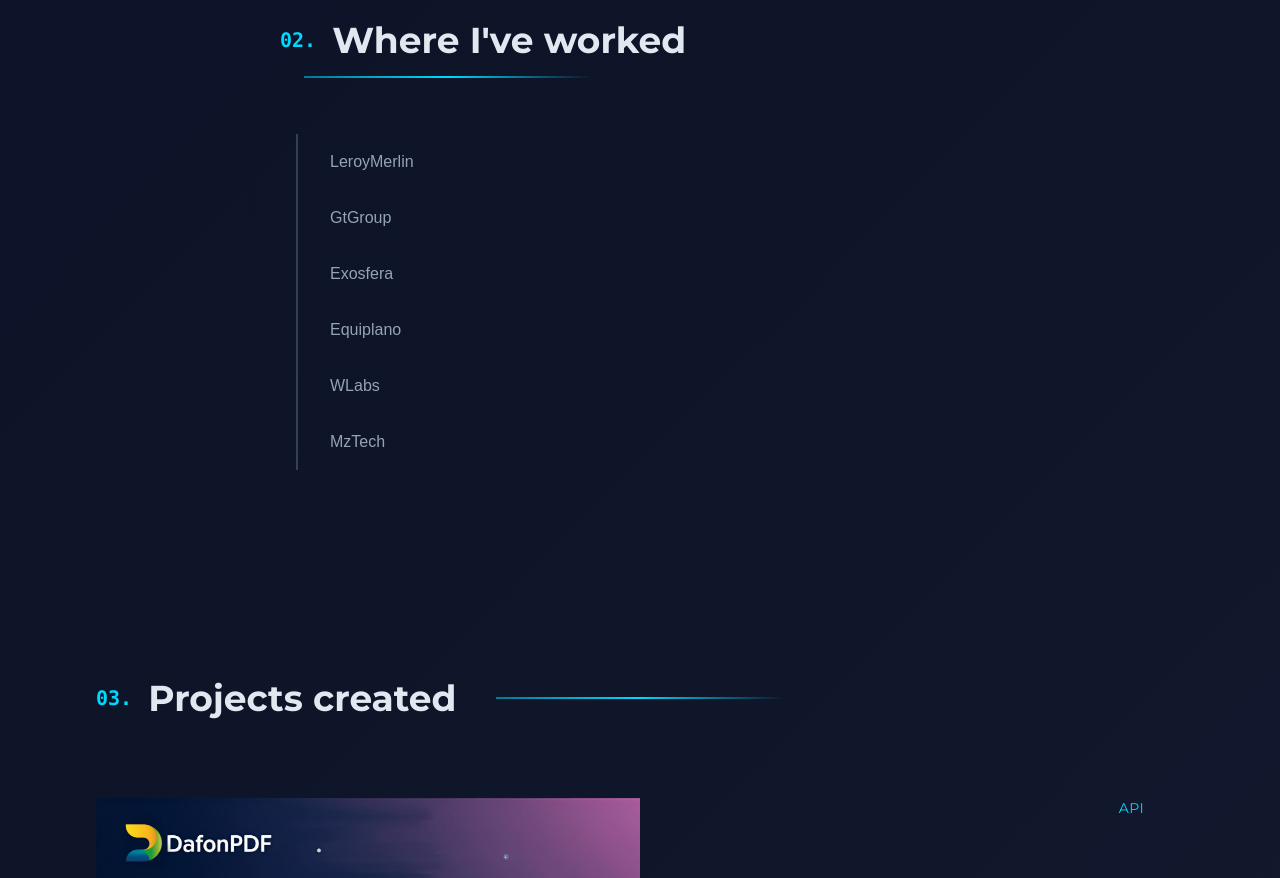
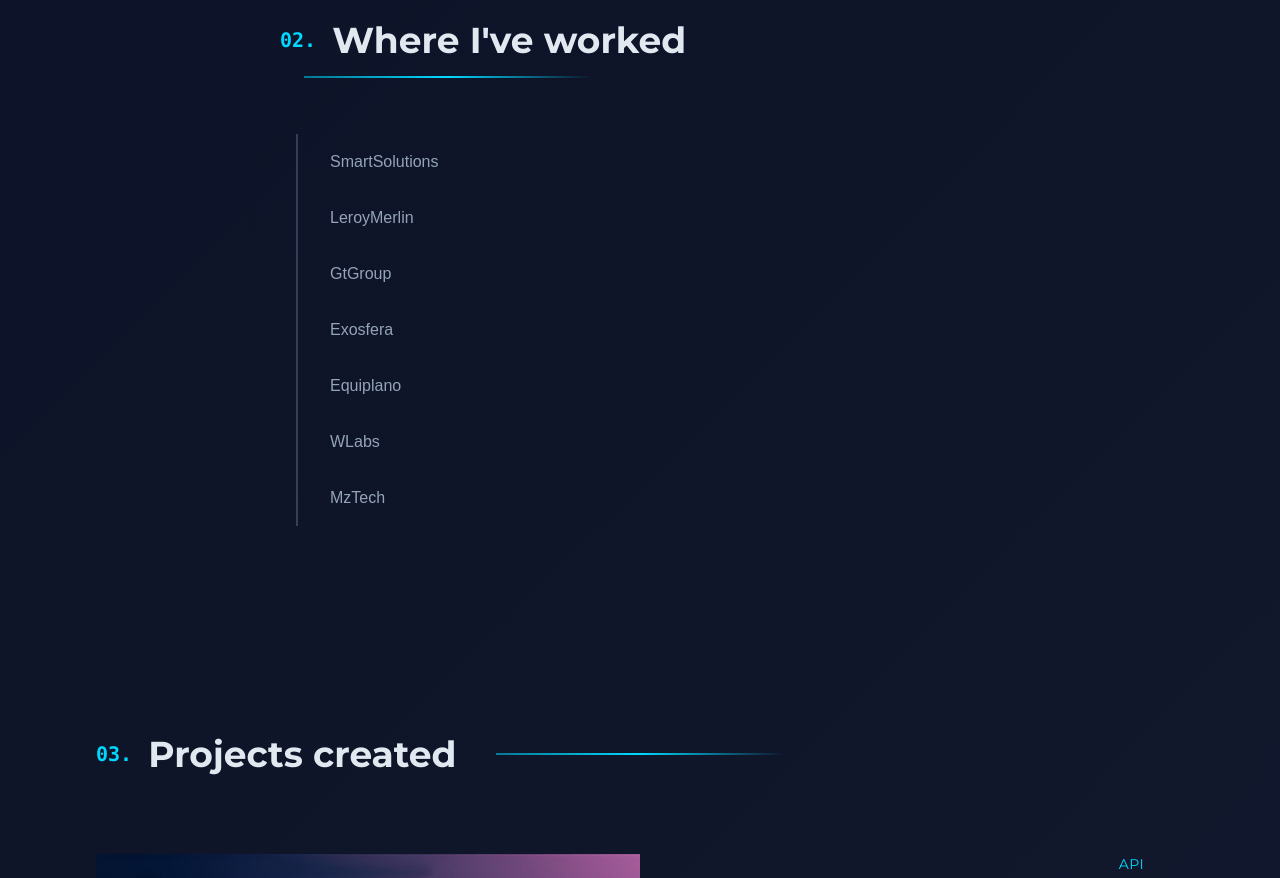
Before and after one commit to Daniel-Fonseca-da-Silva/portfolio-website, a Next.js app: page / in a window 1280 px wide. Shown: the part 2260-3138 px from the top of the page. Built offline with nearby package versions, Linux system fonts and the light colour scheme; a web font is replaced by a local one.

Commit message:
fix: added new experience company

```diff
--- a/components/Experience.tsx
+++ b/components/Experience.tsx
@@ -6,6 +6,7 @@
 import Wlabs from "./works/Wlabs";
 import Exosfera from "./works/Exosfera";
 import LeroyMerlin from "./works/LeroyMerlin";
+import SmartSolutions from "./works/SmartSolutions";
 
 const Experience = () => {
   const [workGtGroup, setWorkGtGroup] = useState(false);
@@ -14,7 +15,17 @@
   const [workWlabs, setWorkWlabs] = useState(false);
   const [workExosfera, setWorkExosfera] = useState(false);
   const [workLeroyMerlin, setWorkLeroyMerlin] = useState(false);
+  const [smartSolutions, setSmartSolutions] = useState(false);
 
+  const handleSmartSolutions = () => {
+    setWorkGtGroup(false);
+    setWorkEquiplano(false);
+    setWorkMzTech(false);
+    setWorkWlabs(false);
+    setWorkExosfera(false);
+    setWorkLeroyMerlin(false);
+    setSmartSolutions(true);
+  };
   const handleGtGroup = () => {
     setWorkGtGroup(true);
     setWorkEquiplano(false);
@@ -22,6 +33,7 @@
     setWorkWlabs(false);
     setWorkExosfera(false);
     setWorkLeroyMerlin(false);
+    setSmartSolutions(false);
   };
 
   const handleEquiplano = () => {
@@ -31,6 +43,7 @@
     setWorkWlabs(false);
     setWorkExosfera(false);
     setWorkLeroyMerlin(false);
+    setSmartSolutions(false);
   };
 
   const handleMzTech = () => {
@@ -40,6 +53,7 @@
     setWorkWlabs(false);
     setWorkExosfera(false);
     setWorkLeroyMerlin(false);
+    setSmartSolutions(false);
   };
 
   const handleWlabs = () => {
@@ -49,6 +63,7 @@
     setWorkWlabs(true);
     setWorkExosfera(false);
     setWorkLeroyMerlin(false);
+    setSmartSolutions(false);
   };
 
   const handleExosfera = () => {
@@ -58,6 +73,7 @@
     setWorkWlabs(false);
     setWorkExosfera(true);
     setWorkLeroyMerlin(false);
+    setSmartSolutions(false);
   };
 
   const handleLeroyMerlin = () => {
@@ -67,6 +83,7 @@
     setWorkWlabs(false);
     setWorkExosfera(false);
     setWorkLeroyMerlin(true);
+    setSmartSolutions(false);
   };
 
   return (
@@ -78,6 +95,16 @@
       <div className="w-full mt-6 sm:mt-8 md:mt-10 flex flex-col md:flex-row gap-8 md:gap-12 lg:gap-16">
         <div className="w-full md:w-1/2 p-2 sm:p-4 min-w-[200px] md:min-w-0 overflow-x-auto md:overflow-visible">
           <ul className="w-full md:w-32 flex flex-row md:flex-col gap-0">
+          <li
+              onClick={handleSmartSolutions}
+              className={`${
+                smartSolutions
+                  ? "border-l-textGreen text-textGreen bg-hoverColor"
+                  : "border-l-textDark/30 text-textDark"
+              } border-l-2 md:border-l-2 border-b-2 md:border-b-0 bg-transparent hover:bg-hoverColor py-3 sm:py-4 text-sm sm:text-base cursor-pointer duration-300 px-4 sm:px-6 md:px-8 font-medium whitespace-nowrap transition-all`}
+            >
+              SmartSolutions
+            </li>
             <li
               onClick={handleLeroyMerlin}
               className={`${
@@ -141,6 +168,7 @@
           </ul>
         </div>
         <div className="w-full md:w-1/2 p-2 sm:p-4 mt-4 md:mt-0">
+          {smartSolutions && <SmartSolutions />}
           {workLeroyMerlin && <LeroyMerlin />}
           {workGtGroup && <GtGroup />}
           {workExosfera && <Exosfera />}
```
